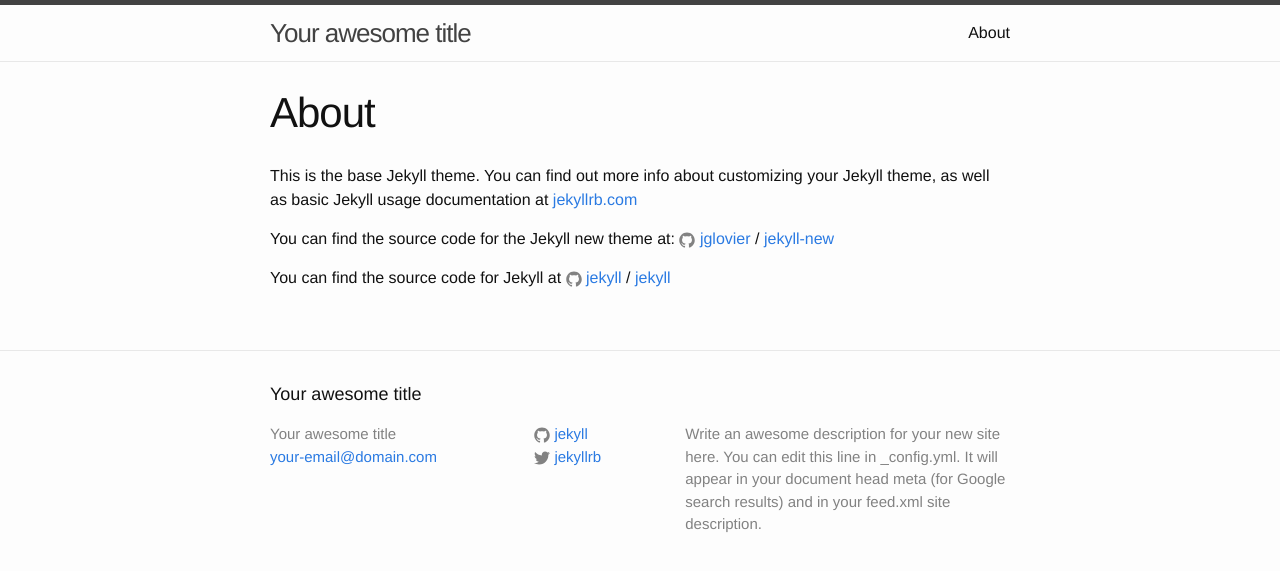
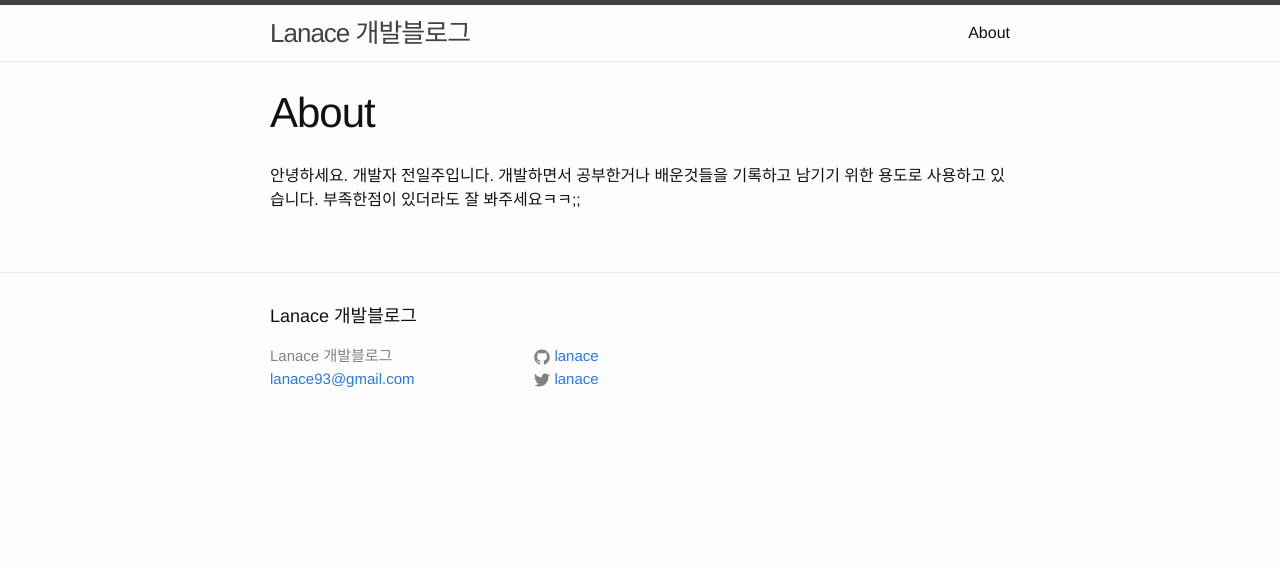
Before and after one commit to Lanace/lanace.github.io, a Jekyll site: the page built from about.md, in a window 1280 px wide. Shown: the top 571 px of the page. Built offline with Jekyll 4.4.1, drawn with Linux system fonts in a browser that asks for light colours.

Commit message:
update setting
설정에 이메일 및 계정명 등 기존에 초기화 되어있던 내용들 수정

```diff
--- a/_config.yml
+++ b/_config.yml
@@ -6,16 +6,13 @@
 # 'jekyll serve'. If you change this file, please restart the server process.
 
 # Site settings
-title: Your awesome title
-email: your-email@domain.com
-description: > # this means to ignore newlines until "baseurl:"
-  Write an awesome description for your new site here. You can edit this
-  line in _config.yml. It will appear in your document head meta (for
-  Google search results) and in your feed.xml site description.
-baseurl: "" # the subpath of your site, e.g. /blog
-url: "http://yourdomain.com" # the base hostname & protocol for your site
-twitter_username: jekyllrb
-github_username:  jekyll
+title: Lanace 개발블로그
+email: lanace93@gmail.com
+description: > # 평소에 공부하고 있는것들을 기록으로 남기기 위해 만들었습니다. 부족한 부분도 많으니 잘 부탁드립니다.
+baseurl: "https://lanace.github.io/" # the subpath of your site, e.g. /blog
+url: "https://lanace.github.io/" # the base hostname & protocol for your site
+twitter_username: lanace
+github_username:  lanace
 
 # Build settings
 markdown: kramdown
--- a/about.md
+++ b/about.md
@@ -4,12 +4,6 @@
 permalink: /about/
 ---
 
-This is the base Jekyll theme. You can find out more info about customizing your Jekyll theme, as well as basic Jekyll usage documentation at [jekyllrb.com](http://jekyllrb.com/)
-
-You can find the source code for the Jekyll new theme at:
-{% include icon-github.html username="jglovier" %} /
-[jekyll-new](https://github.com/jglovier/jekyll-new)
-
-You can find the source code for Jekyll at
-{% include icon-github.html username="jekyll" %} /
-[jekyll](https://github.com/jekyll/jekyll)
+안녕하세요. 개발자 전일주입니다.
+개발하면서 공부한거나 배운것들을 기록하고 남기기 위한 용도로 사용하고 있습니다.
+부족한점이 있더라도 잘 봐주세요ㅋㅋ;;
--- a/index.html
+++ b/index.html
@@ -4,7 +4,7 @@
 
 <div class="home">
 
-  <h1 class="page-heading">Posts</h1>
+  <h1 class="page-heading">게시글</h1>
 
   <ul class="post-list">
     {% for post in site.posts %}
@@ -18,6 +18,6 @@
     {% endfor %}
   </ul>
 
-  <p class="rss-subscribe">subscribe <a href="{{ "/feed.xml" | prepend: site.baseurl }}">via RSS</a></p>
+  <p class="rss-subscribe">구독 <a href="{{ "/feed.xml" | prepend: site.baseurl }}">via RSS</a></p>
 
 </div>
```
Also changed, not shown: _posts/2016-12-03-sqld-자격증-시험보러-다녀옴.markdown (added, +8 -0 lines), README.md.
